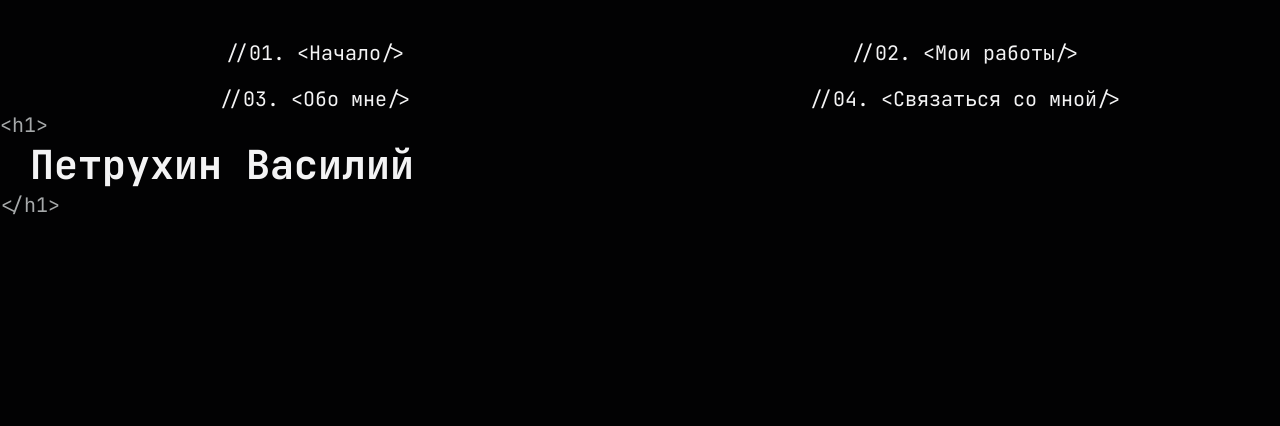
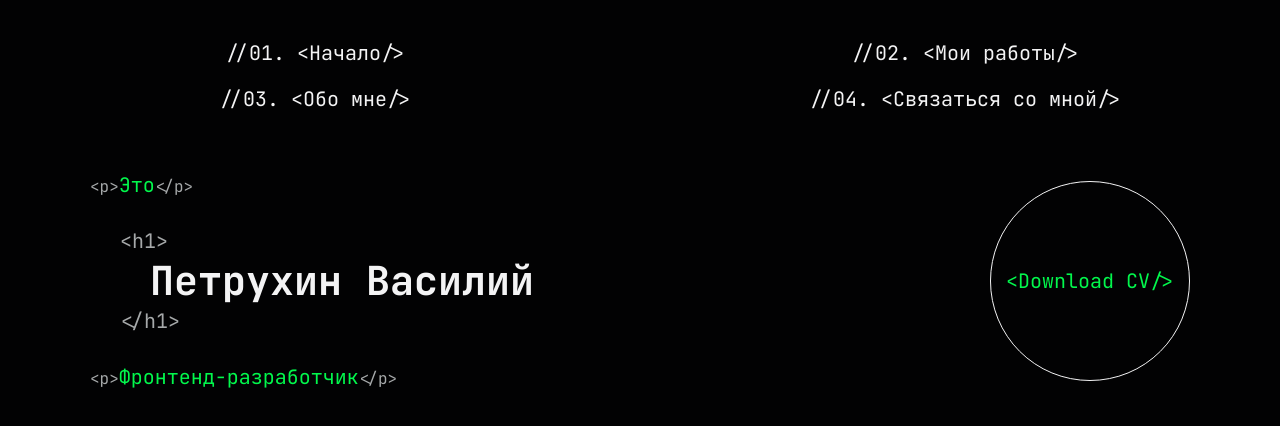
Before and after one commit to vpetrukhin/Portfolio, a React (Create React App) app: page / in a window 1280 px wide. Shown: the top 426 px of the page. Built offline with nearby package versions, Linux system fonts and the light colour scheme.

Commit message:
add Main section

```diff
--- a/src/sections/Main/ui/Main.module.scss
+++ b/src/sections/Main/ui/Main.module.scss
@@ -0,0 +1,20 @@
+.Main {
+    max-width: 1100px;
+    margin: 0 auto;
+    padding-top: 60px;
+
+    display: flex;
+    align-items: center;
+    justify-content: space-between;
+}
+
+.title {
+    margin: 30px 0 30px 30px;
+}
+
+
+@media screen and (max-width: 1280px) {
+    .Main {
+        width: 90%;
+    }
+}
--- a/src/sections/Main/ui/Main.tsx
+++ b/src/sections/Main/ui/Main.tsx
@@ -1,5 +1,7 @@
 import { classNames } from 'shared/lib/classNames/classNames';
 import { Title } from 'shared/ui/Title/Title';
+import { Text } from 'shared/ui/Text/Text';
+import { Button } from 'shared/ui/Button/Button';
 import cls from './Main.module.scss';
 
 interface MainProps {
@@ -11,7 +13,12 @@ export const Main = (props: MainProps) => {
 
     return (
         <section className={classNames(cls.Main, {}, [className])}>
-            <Title text="Петрухин Василий" isBottomTagLeft />
+            <div className={cls.offer}>
+                <Text className={cls.text} text="Это" isGreen />
+                <Title className={cls.title} text="Петрухин Василий" isBottomTagLeft />
+                <Text className={cls.text} text="Фронтенд-разработчик" isGreen />
+            </div>
+            <Button>{'<Download CV/>'}</Button>
         </section>
     );
 };
--- a/src/shared/ui/Text/Text.module.scss
+++ b/src/shared/ui/Text/Text.module.scss
@@ -10,6 +10,13 @@
 
     display: flex;
     align-items: center;
+}
+
+.content {
+    display: inline-block;
+    &.isGreen {
+        color: var(--color-light-green);
+    }
 }
 
 .tag {
--- a/src/shared/ui/Text/Text.tsx
+++ b/src/shared/ui/Text/Text.tsx
@@ -1,4 +1,3 @@
-import { ReactNode } from 'react';
 import { classNames } from 'shared/lib/classNames/classNames';
 import cls from './Text.module.scss';
 
@@ -12,15 +11,16 @@ interface TextProps {
     className?: string;
     text?: string;
     position?: TextTagPosition;
+    isGreen?: boolean;
 }
 
 export const Text = (props: TextProps) => {
-    const { className, text, position = TextTagPosition.HORIZONTAL } = props;
+    const { className, text, position = TextTagPosition.HORIZONTAL, isGreen } = props;
 
     return (
         <div className={classNames(cls.Text, {}, [className, cls[position]])}>
             <span className={classNames(cls.tag, {}, [cls[position], cls.top])}>{'<p>'}</span>
-            {text}
+            <p className={classNames(cls.content, {[cls.isGreen]: isGreen}, [])}>{text}</p>
             <span className={classNames(cls.tag, {}, [cls[position], cls.bottom])}>{'</p>'}</span>
         </div>
     );
```
